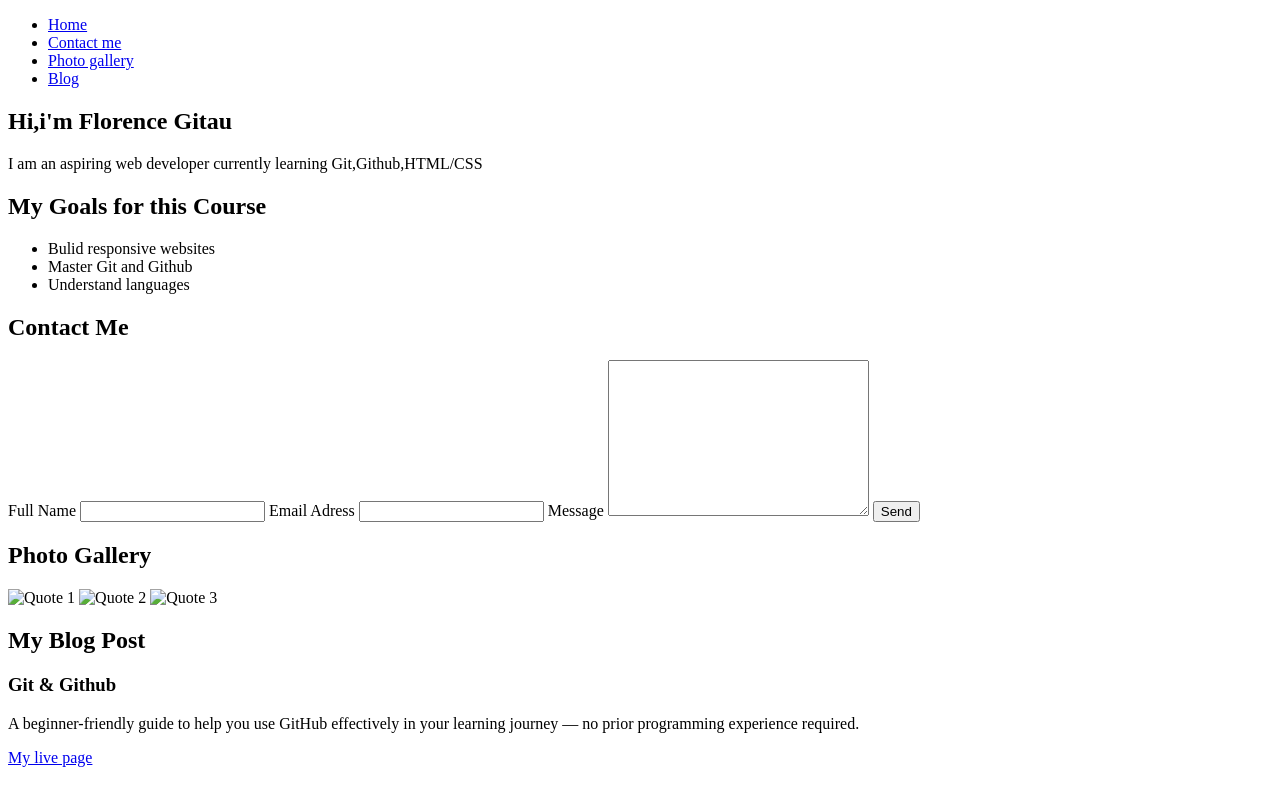
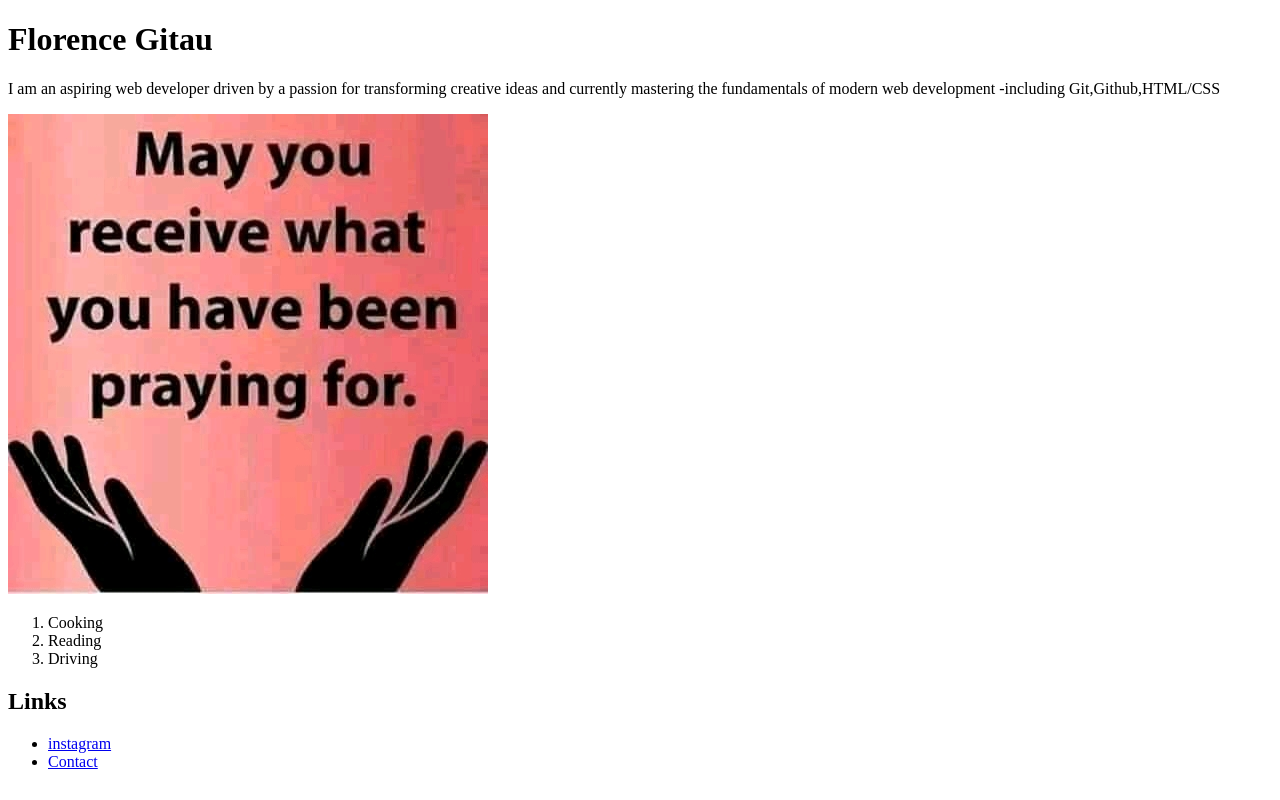
Before and after one commit to gitau0076-cpu/ify-s12-week-01-gitau0076-cpu, a plain HTML site: page index.html in a window 1280 px wide. Drawn offline with Linux system fonts and the light colour scheme.

Commit message:
Updating Index

```diff
--- a/index.html
+++ b/index.html
@@ -3,61 +3,23 @@
 <head>
     <meta charset="UTF-8">
     <meta name="viewport" content="width=, initial-scale=1.0">
-    <title>My 5 HTML Tags Tasks </title>
+    <title>Florence-About Me</title>
 </head>
 
 <body>
-     <nav>
-        <ul>
-            <li><a href="#home">Home</a></li>
-            <li><a href="#contactme"> Contact me</a></li>
-            <li><a href ="#pictures">Photo gallery</a></li>
-            <li><a href= "#blog"> Blog</a></li>
+      <h1>Florence Gitau</h1>
+      <p>I am an aspiring web developer driven by a passion for transforming creative ideas and currently mastering the fundamentals of modern web development -including Git,Github,HTML/CSS</p>
+      <img src="./img/IMG-20210521-WA0001.jpg" alt="Quote 1">
+      <ol>
+         <li>Cooking</li>
+         <li>Reading</li>
+         <li>Driving</li>
+      </ol>
+      <h2>Links</h2>
+      <ul>
+      <li><a href="https://www.instagram.com/">instagram</a></li>
+      <li><a href="mailto:gitau0076@gmail.com">Contact</a></li>
+    </ul>
 
-        </ul>
-     </nav>
-     <section id="home">
-        <h1>Hi,i'm Florence Gitau</h1>
-         <p>I am an aspiring web developer currently learning Git,Github,HTML/CSS </p>
-         <h2>My Goals for this Course </h2>
-        <ul>
-            <li>Bulid responsive websites</li>
-            <li> Master Git and Github</li>
-            <li> Understand languages</li>
-        </ul>
-    </section >
-
-     <section id="contactme" >
-        <h2>Contact Me</h2>
-        <form action="submit">
-            <label for="username">Full Name</label>
-            <input type="text" name="name" required>
-            <label for="user-email">Email Adress</label>
-            <input type="email" name="user-email" id="user-email" required autocomplete="email">
-            <label for="usermessage">Message</label>
-            <textarea name="usermessage" id="usermessage" cols="30" rows="10" required></textarea>
-            <button type="submit">Send</button>
-        </form>
-
-
-     </section>
-     <section id="pictures">
-        <h2>Photo Gallery</h2>
-        <img src="./img/IMG-20210521-WA0001.jpg" alt="Quote 1">
-        <img src="./img/Screenshot_2021-05-18-16-40-44.jpeg" alt="Quote 2">
-        <img src="./img/Screenshot_2021-05-22-22-25-00.jpeg" alt="Quote 3">
-     </section>
-     <section id="blog">
-        <h2>My Blog Post</h2>
-        <article>
-            <h3>Git & Github</h3>
-            <p>A beginner-friendly guide to help you use GitHub effectively in your learning journey — no prior programming experience required.</p>
-        </article>
-
-     </section>
-
-    <a href="https://github.com/gitau0076-cpu/gitau0076-cpu.github.io">My live page</a>
-
-
-</body>
+    </body>
 </html>
```
Also changed, not shown: img/IMG-20210521-WA0001.jpg (added).
